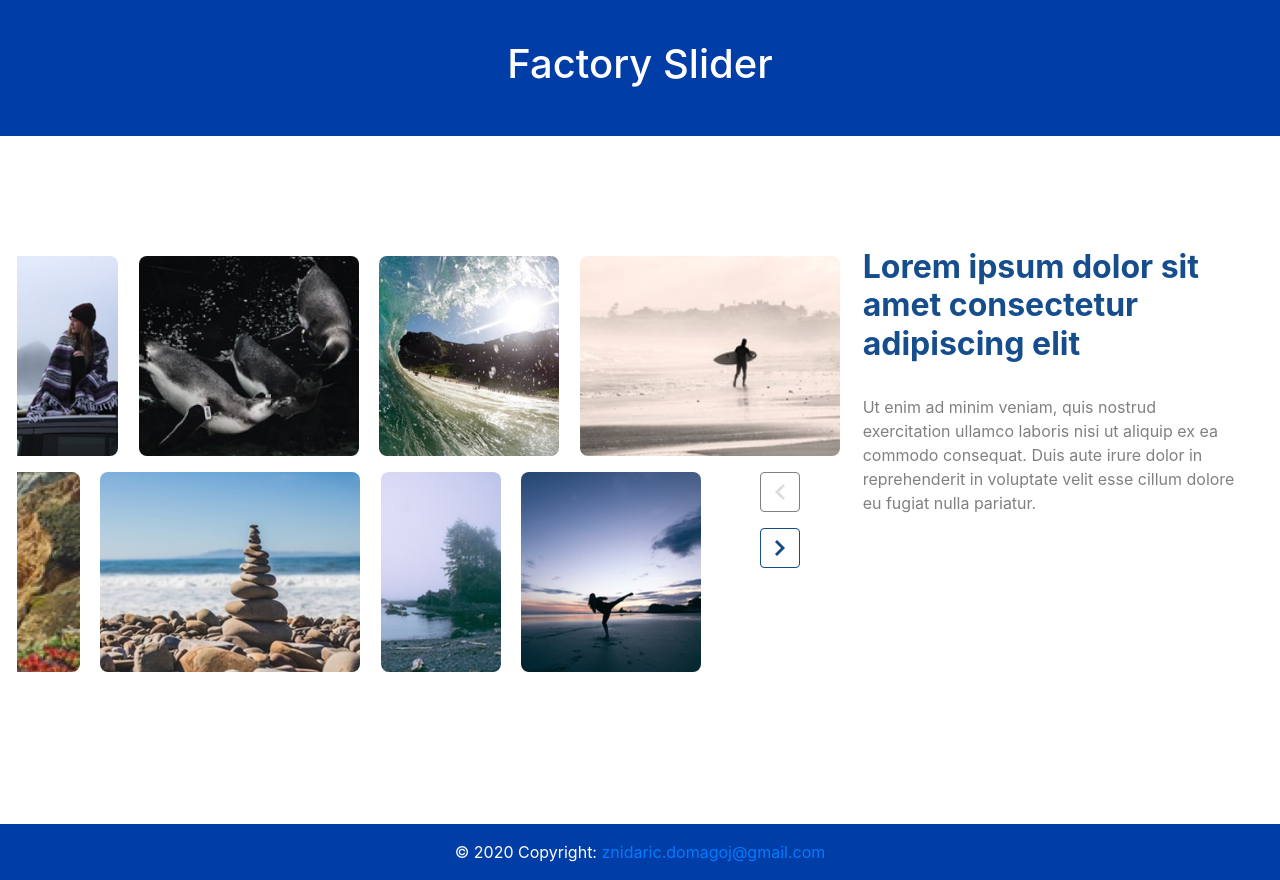
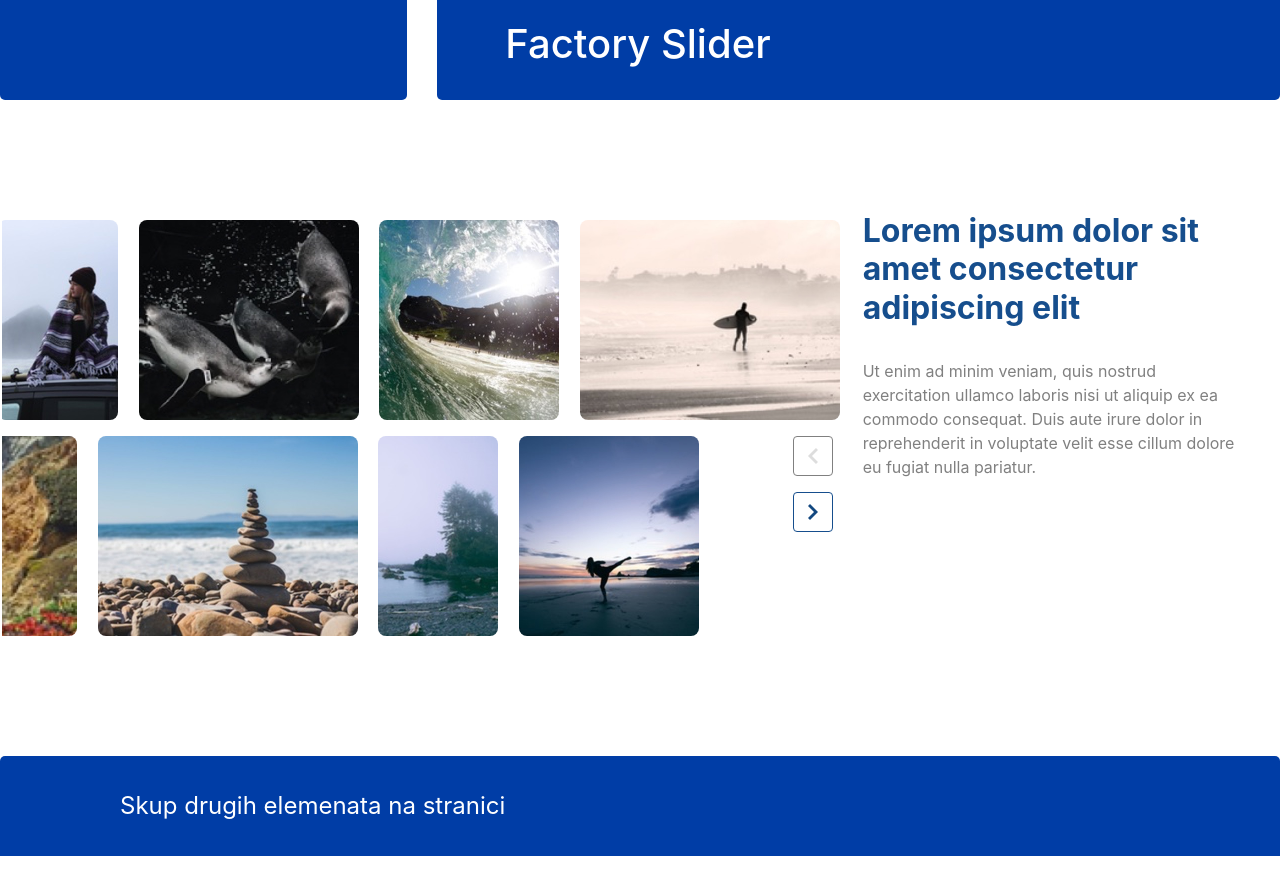
Before and after one commit to dznidaric/Factory-sliders, a plain HTML site: page index.html in a window 1280 px wide. After the commit the page ends 856 px from the top, so only its background shows below. Drawn offline with nearby package versions, Linux system fonts and the light colour scheme.

Commit message:
fixed html

```diff
--- a/index.html
+++ b/index.html
@@ -5,35 +5,46 @@
     <title>Slider</title>
     <meta charset="utf-8">
     <meta name="viewport" content="width=device-width, initial-scale=1">
-    <meta http-equiv="X-UA-Compatible" content="IE=edge">
-    <meta name="csrf-token" content="Mnlza2dieENxTBkHVC8yAVkjPiwtPSoScT1FLSs1SBt7FTpSShdLew==" />
     <link rel="stylesheet" href="https://maxcdn.bootstrapcdn.com/bootstrap/4.5.2/css/bootstrap.min.css">
     <link rel="stylesheet" href="/style.css">
 </head>
 
 <body>
-    <header>
-        <h1>Factory Slider</h1>
-    </header>
+    <div class="row">
+        <div class="col-4">
+            <header>
+            </header>
+        </div>
+        <div class="col">
+            <header>
+                <div class="row">
+                    <div class="col-1"></div>
+                    <h1>Factory Slider</h1>
+                </div>
+            </header>
+        </div>
+    </div>
+
+
     <main>
         <div class="row">
             <div class="col-8">
                 <div class="row">
                     <div class="col" id="colup">
                         <ul class="slider-list-g">
-                            <li id="0">
+                            <li>
                                 <img src="/multimedija/slider-image-5.jpg" class="m-2" alt="Surfing">
                             </li>
-                            <li id="1">
+                            <li>
                                 <img src="/multimedija/slider-image-8.jpg" class="m-2" alt="Wave">
                             </li>
-                            <li id="2">
+                            <li>
                                 <img src="/multimedija/slider-image-9.jpg" class="m-2" alt="Penguins">
                             </li>
-                            <li id="3">
+                            <li>
                                 <img src="/multimedija/slider-image-6.jpg" class="m-2" alt="Girl">
                             </li>
-                            <li id="4">
+                            <li>
                                 <img src="/multimedija/slider-image-7.jpg" class="m-2" alt="Beach">
                             </li>
                         </ul>
@@ -42,16 +53,16 @@
                 <div class="row">
                     <div class="col" id="coldown">
                         <ul class="slider-list-d">
-                            <li id="0">
+                            <li>
                                 <img src="/multimedija/slider-image-3.jpg" class="m-2" alt="Sunset">
                             </li>
-                            <li id="1">
+                            <li>
                                 <img src="/multimedija/slider-image-2.jpg" class="m-2" alt="lake side">
                             </li>
-                            <li id="2">
+                            <li>
                                 <img src="/multimedija/slider-image-1.jpg" class="m-2" alt="Rocks">
                             </li>
-                            <li id="3">
+                            <li>
                                 <img src="/multimedija/slider-image-4.jpg" class="m-2" alt="Rocks">
                             </li>
                         </ul>
@@ -66,7 +77,7 @@
                             <li>
                                 <img src="/multimedija/arrow-blue-right.png" class="m-2" id="arrow-blue-right">
                             </li>
-                        </ul>
+                            </ul>
                     </div>
 
                 </div>
@@ -82,9 +93,12 @@
         </div>
     </main>
 
-    <footer class="page-footer font-small blue">
-        <div class="footer-copyright text-center py-3">© 2020 Copyright:
-            <a href="mailto:znidaric.domagoj@gmail.com">znidaric.domagoj@gmail.com</a>
+    <footer>
+        <div class="row">
+            <div class="col-1"></div>
+            <div class="col">
+                <p>Skup drugih elemenata na stranici</p>
+            </div>
         </div>
     </footer>
 
--- a/style.css
+++ b/style.css
@@ -1,3 +1,8 @@
+* {
+    margin: 0;
+    padding: 0;
+}
+
 html{
     font-family: 'Courier New', Courier, monospace;
 }
@@ -6,23 +11,30 @@ h2{
     color:  rgb(22, 78, 141);
     font-weight: 700;
 }
-p{
+#text p{
     font-weight: 400;
     color: grey;
 }
 
+
 header{
     background-color: #003da6;
-    padding: 2.5rem 1rem;
-    text-align: center;
-    font-size: 2rem;
+    padding: 20px 13px;
+    text-align: left;
+    font-size: 1rem;
+    min-height: 100px;
     color: #fff;
     margin-bottom: 7rem;
+    border-bottom-left-radius: 5px;
+    border-bottom-right-radius: 5px;
 }
 
 main{
     margin: auto;
     width: 95%;
+}
+.col-8{
+    padding-left: 0px!important;
 }
 #colup{
     direction: rtl;
@@ -52,7 +64,17 @@ ul, li {
 footer{
     background-color: #003da6;
     color: #fff;
-    margin-top: 9rem;
+    padding: 20px 13px;
+    text-align: left;
+    min-height: 100px;
+    margin-top: 7rem;
+    line-height: 60px;
+    border-top-left-radius: 5px;
+    border-top-right-radius: 5px;
+}
+footer p{
+    font-size: 1.5rem;
+    margin-bottom: 0;
 }
 
 img{
@@ -63,8 +85,7 @@ img{
 }
 
 #arrows{
-    direction: rtl;
-    padding: 0;
+    padding-left: 8px;
 }
 
 #arrows >ol >li > img{
```
